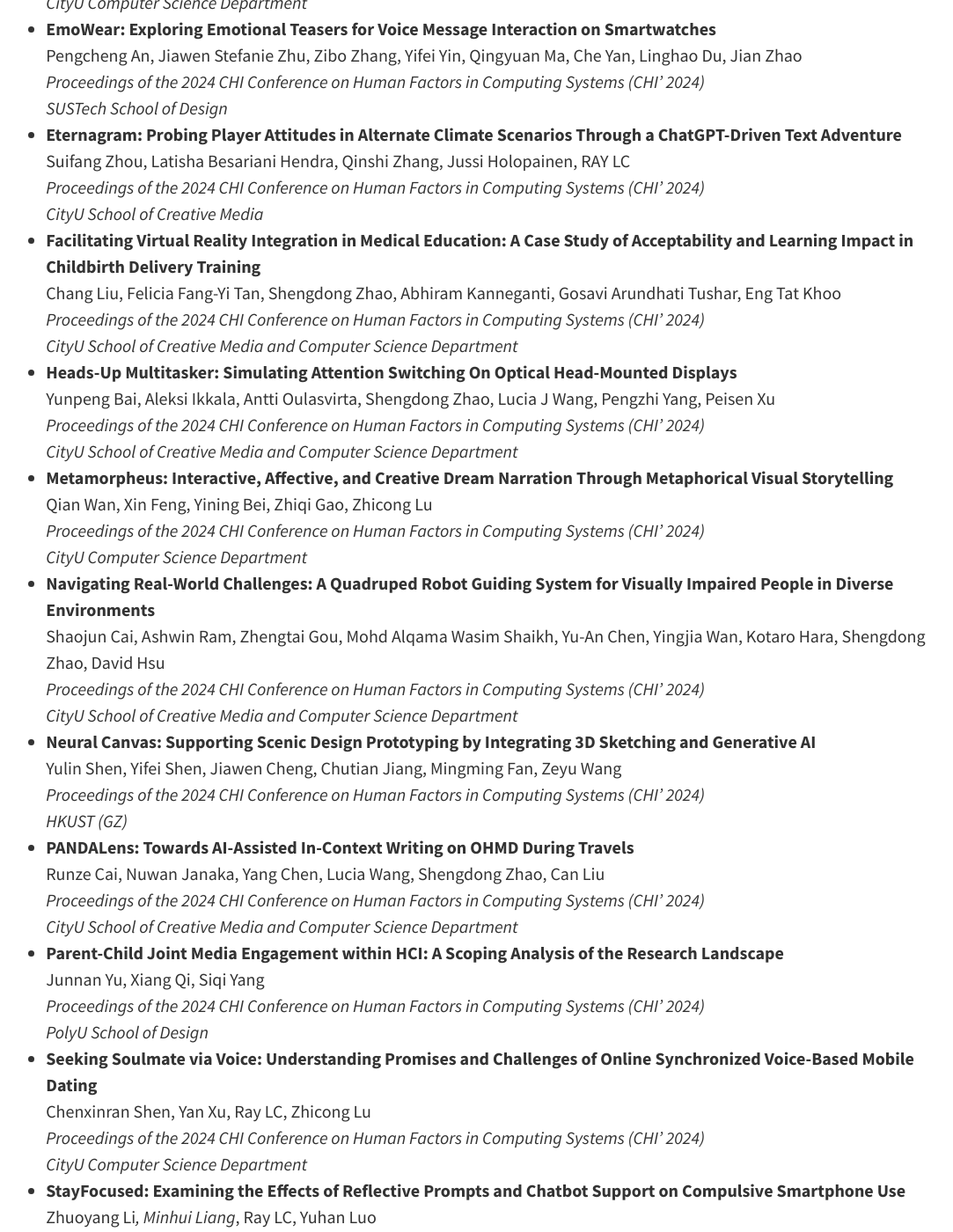
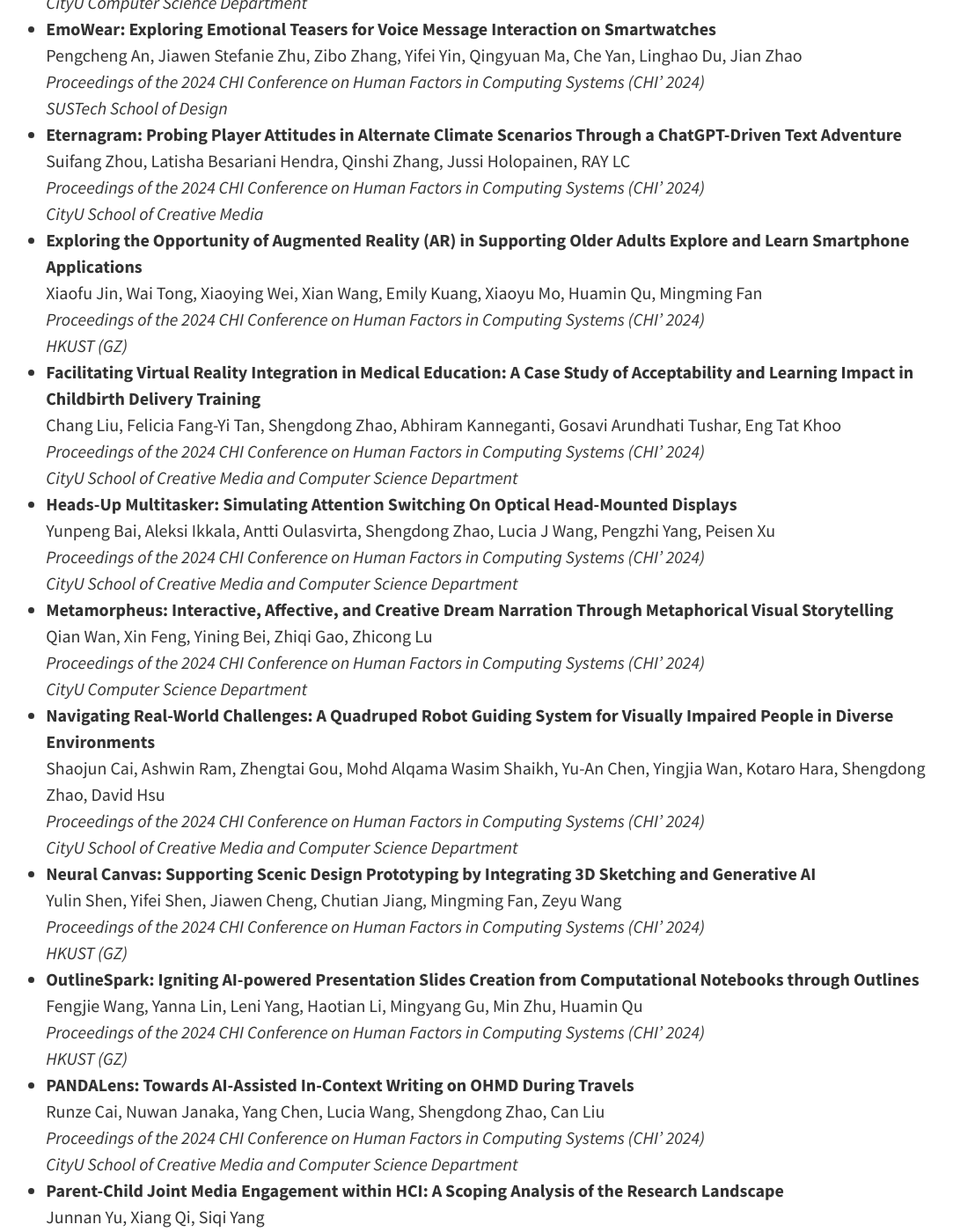
Before and after one commit to Immersive-Design-Group/GBAHCI, a Jekyll site: the page built from pages/publications.md, in a window 1280 px wide and 1400 px high, scrolled down 1542 px. Shown: the whole window at 88% size, without its empty margins (83-1166 px from the left). Built offline with Jekyll 4.4.1, drawn with Linux system fonts in a browser that asks for light colours; a script that is not in the unit is left out; some of the changed text lies outside the part shown.

```diff
--- a/pages/publications.md
+++ b/pages/publications.md
@@ -52,6 +52,10 @@ Pengcheng An, Jiawen Stefanie Zhu, Zibo Zhang, Yifei Yin, Qingyuan Ma, Che Yan,
 Suifang Zhou, Latisha Besariani Hendra, Qinshi Zhang, Jussi Holopainen, RAY LC <br/>
 *Proceedings of the 2024 CHI Conference on Human Factors in Computing Systems (CHI' 2024)* <br/>
 *CityU School of Creative Media*
+- **Exploring the Opportunity of Augmented Reality (AR) in Supporting Older Adults Explore and Learn Smartphone Applications** <br/>
+Xiaofu Jin, Wai Tong, Xiaoying Wei, Xian Wang, Emily Kuang, Xiaoyu Mo, Huamin Qu, Mingming Fan <br/>
+*Proceedings of the 2024 CHI Conference on Human Factors in Computing Systems (CHI' 2024)* <br/>
+*HKUST (GZ)*
 - **Facilitating Virtual Reality Integration in Medical Education: A Case Study of Acceptability and Learning Impact in Childbirth Delivery Training** <br/>
 Chang Liu, Felicia Fang-Yi Tan, Shengdong Zhao, Abhiram Kanneganti, Gosavi Arundhati Tushar, Eng Tat Khoo <br/>
 *Proceedings of the 2024 CHI Conference on Human Factors in Computing Systems (CHI' 2024)* <br/>
@@ -70,6 +74,10 @@ Shaojun Cai, Ashwin Ram, Zhengtai Gou, Mohd Alqama Wasim Shaikh, Yu-An Chen, Yin
 *CityU School of Creative Media and Computer Science Department*
 - **Neural Canvas: Supporting Scenic Design Prototyping by Integrating 3D Sketching and Generative AI** <br/>
 Yulin Shen, Yifei Shen, Jiawen Cheng, Chutian Jiang, Mingming Fan, Zeyu Wang <br/>
+*Proceedings of the 2024 CHI Conference on Human Factors in Computing Systems (CHI' 2024)* <br/>
+*HKUST (GZ)*
+- **OutlineSpark: Igniting AI-powered Presentation Slides Creation from Computational Notebooks through Outlines** <br/>
+Fengjie Wang, Yanna Lin, Leni Yang, Haotian Li, Mingyang Gu, Min Zhu, Huamin Qu <br/>
 *Proceedings of the 2024 CHI Conference on Human Factors in Computing Systems (CHI' 2024)* <br/>
 *HKUST (GZ)*
 - **PANDALens: Towards AI-Assisted In-Context Writing on OHMD During Travels** <br/>
@@ -100,7 +108,15 @@ Baihui Chen, Xueliang Li <br/>
 Janice Jianing Si, Tanusree Sharma, Kanye Ye Wang <br/>
 *Proceedings of the 2024 CHI Conference on Human Factors in Computing Systems (CHI' 2024)* <br/>
 *UM Department of Computer and Information Science*
+- **VAID: Indexing View Designs in Visual Analytics System** <br/>
+Lu Ying, Aoyu Wu, Haotian Li, Zikun Deng, Ji Lan, Jiang Wu, Yong Wang, Huamin Qu, Dazhen Deng, Yingcai Wu <br/>
+*Proceedings of the 2024 CHI Conference on Human Factors in Computing Systems (CHI' 2024)* <br/>
+*HKUST (GZ)*
 - **When Teams Embrace AI: Human Collaboration Strategies in Generative Prompting in a Creative Design Task** <br/>
 Yuanning Han, Ziyi Qiu, Jiale Cheng, RAY LC <br/>
 *Proceedings of the 2024 CHI Conference on Human Factors in Computing Systems (CHI' 2024)* <br/>
 *CityU School of Creative Media*
+- **Where Are We So Far? Understanding Data Storytelling Tools from the Perspective of Human-AI Collaboration** <br/>
+Haotian Li, Yun Wang, Huamin Qu <br/>
+*Proceedings of the 2024 CHI Conference on Human Factors in Computing Systems (CHI' 2024)* <br/>
+*HKUST (GZ)*
```
Also changed, not shown: pages/faculty.md (+9 -0 lines), faculty/huamin_qu_new.webp (added).
